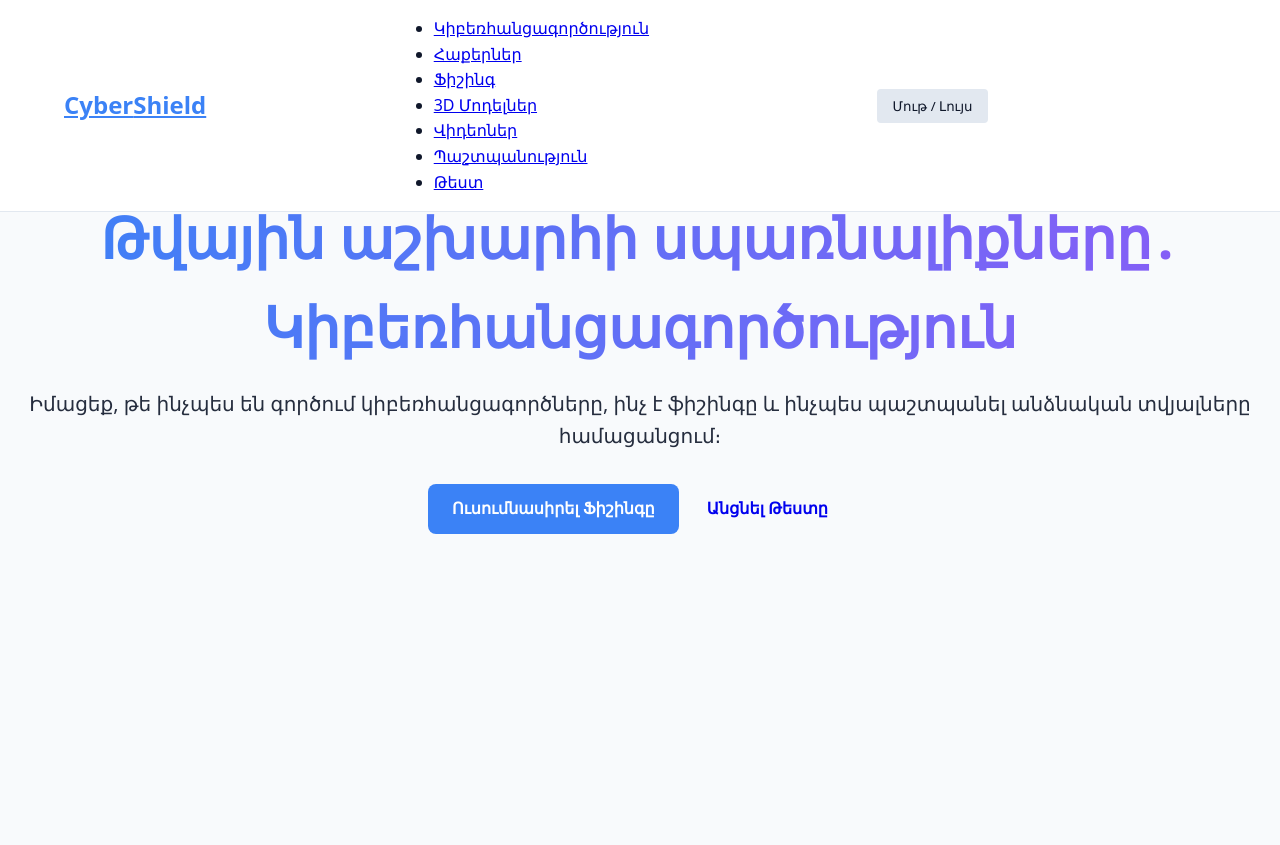
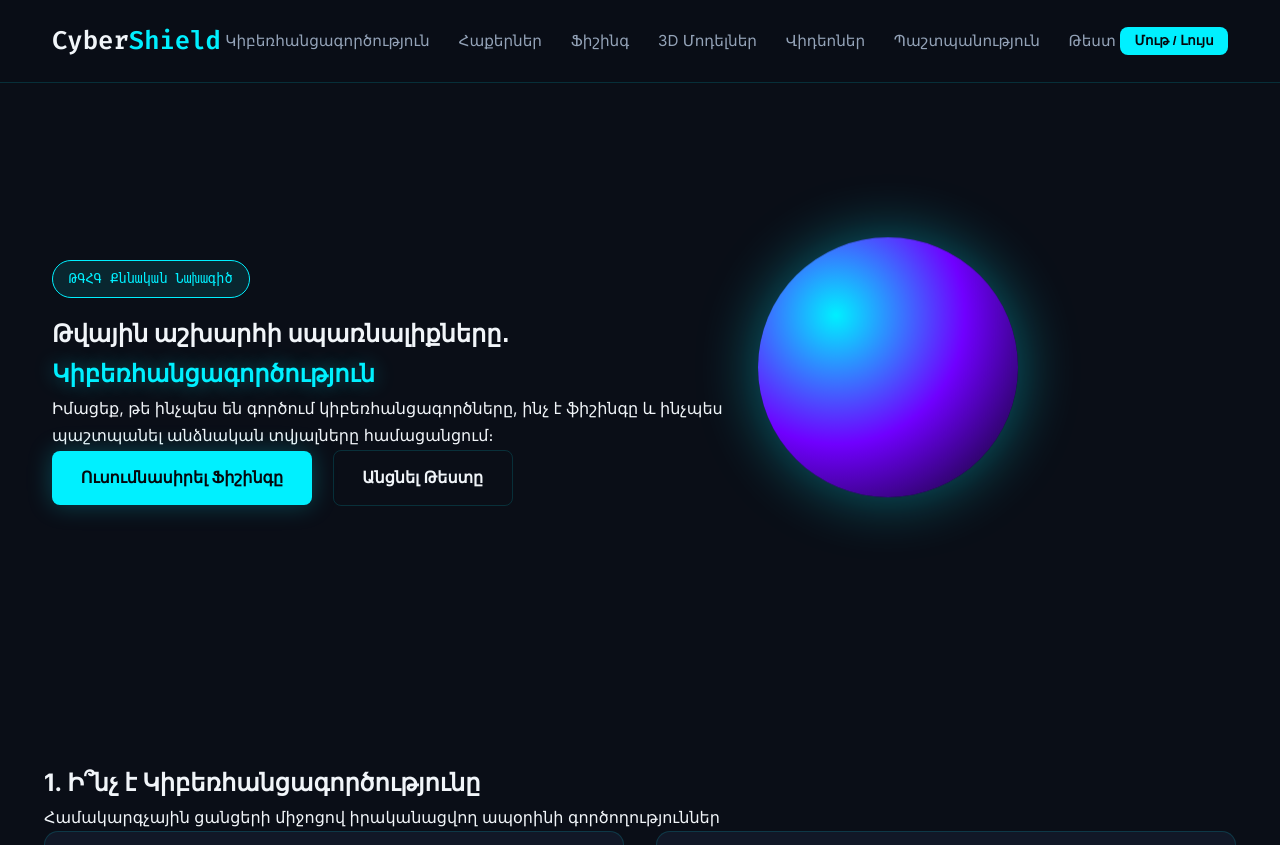
Before and after one commit to 01narek10/Cyberattacks, a Flask app: page / in a window 1280 px wide. Shown: the top 845 px of the page. Run offline with Flask 3, Linux system fonts and the light colour scheme; some libraries are stand-ins or nearby versions.

Commit message:
Update style.css

```diff
--- a/static/style.css
+++ b/static/style.css
@@ -1,264 +1,414 @@
 :root {
-    --primary: #3b82f6;
-    --primary-hover: #2563eb;
-    --bg-color: #f8fafc;
-    --text-color: #0f172a;
-    --card-bg: #ffffff;
-    --nav-bg: #ffffff;
-    --border-color: #e2e8f0;
-    --danger: #ef4444;
-    --success: #22c55e;
-    --warning: #f59e0b;
-    --transition: 0.3s ease;
+  --primary-color: #00f0ff;
+  --primary-hover: #00b8c4;
+  --primary-glow: rgba(0, 240, 255, 0.4);
+  --secondary-color: #7000ff;
+  --accent-green: #00ff66;
+  --accent-red: #ff0055;
+
+  --bg-dark: #0a0e17;
+  --bg-darker: #05070c;
+  --bg-card: #111827;
+  --bg-card-hover: #1f293d;
+  --glass-border: rgba(0, 240, 255, 0.15);
+
+  --text-main: #f1f5f9;
+  --text-muted: #94a3b8;
+  --font-main: 'Inter', sans-serif;
+  --font-code: 'Fira Code', monospace;
+
+  --border-radius-sm: 8px;
+  --border-radius-md: 14px;
+  --transition-fast: 0.2s ease;
+  --transition-normal: 0.35s ease;
+  --shadow-glow: 0 0 25px rgba(0, 240, 255, 0.25);
 }
 
-body.dark-mode {
-    --primary: #60a5fa;
-    --primary-hover: #3b82f6;
-    --bg-color: #0b1121;
-    --text-color: #f8fafc;
-    --card-bg: #1e293b;
-    --nav-bg: #1e293b;
-    --border-color: #334155;
+body.light-mode {
+  --bg-dark: #f8fafc;
+  --bg-darker: #e2e8f0;
+  --bg-card: #ffffff;
+  --bg-card-hover: #f1f5f9;
+  --text-main: #0f172a;
+  --text-muted: #475569;
+  --glass-border: rgba(37, 99, 235, 0.2);
+  --primary-color: #2563eb;
 }
 
-* {
+*, *::before, *::after {
+  box-sizing: border-box;
   margin: 0;
   padding: 0;
-    box-sizing: border-box;
-    font-family: system-ui, -apple-system, sans-serif;
+}
+
+html {
+  scroll-behavior: smooth;
 }
 
 body {
-    background-color: var(--bg-color);
-    color: var(--text-color);
-    line-height: 1.6;
-    transition: background-color var(--transition), color var(--transition);
+  font-family: var(--font-main);
+  background-color: var(--bg-dark);
+  color: var(--text-main);
+  line-height: 1.7;
+  overflow-x: hidden;
+  transition: background-color var(--transition-normal), color var(--transition-normal);
 }
 
-/* Navbar */
+.container {
+  max-width: 1240px;
+  margin: 0 auto;
+  padding: 0 1.5rem;
+}
+
+.section {
+  padding: 5rem 0;
+  border-bottom: 1px solid var(--glass-border);
+}
+
+.grid {
+  display: grid;
+  gap: 2rem;
+}
+
+.grid-2 { grid-template-columns: repeat(2, 1fr); }
+.grid-3 { grid-template-columns: repeat(3, 1fr); }
+
+/* Navigation Header */
+.header {
+  position: sticky;
+  top: 0;
+  z-index: 1000;
+  background: rgba(10, 14, 23, 0.88);
+  backdrop-filter: blur(12px);
+  border-bottom: 1px solid var(--glass-border);
+}
+
 .navbar {
-    position: fixed;
-    top: 0;
-    width: 100%;
-    background-color: var(--nav-bg);
-    padding: 1rem 5%;
   display: flex;
   justify-content: space-between;
   align-items: center;
-    border-bottom: 1px solid var(--border-color);
-    z-index: 1000;
+  padding: 1.2rem 2rem;
+  max-width: 1240px;
+  margin: 0 auto;
 }
 
 .logo {
-    font-size: 1.5rem;
+  font-size: 1.6rem;
   font-weight: 800;
-    color: var(--primary);
+  font-family: var(--font-code);
+  color: var(--text-main);
+  text-decoration: none;
 }
 
-.nav-links {
-    list-style: none;
-    display: flex;
-    gap: 2rem;
+.logo span {
+  color: var(--primary-color);
 }
 
-.nav-links a {
-    text-decoration: none;
-    color: var(--text-color);
-    font-weight: 500;
-    transition: var(--transition);
+.nav-menu {
+  display: flex;
+  gap: 1.8rem;
+  list-style: none;
 }
 
-.nav-links a:hover { color: var(--primary); }
+.nav-link {
+  color: var(--text-muted);
+  font-weight: 500;
+  font-size: 0.95rem;
+  text-decoration: none;
+  transition: color var(--transition-fast);
+}
 
-.container {
-    margin-top: 80px;
-    min-height: calc(100vh - 160px);
-    padding: 2rem 5%;
+.nav-link:hover {
+  color: var(--primary-color);
+  text-shadow: 0 0 10px var(--primary-glow);
+}
+
+.btn-small {
+  padding: 0.4rem 0.9rem;
+  background: var(--primary-color);
+  color: var(--bg-darker);
+  border: none;
+  border-radius: var(--border-radius-sm);
+  cursor: pointer;
+  font-weight: 600;
+}
+
+/* Hero Section */
+.hero {
+  display: grid;
+  grid-template-columns: 1.2fr 0.8fr;
+  align-items: center;
+  min-height: 75vh;
+  padding: 4rem 2rem;
+  max-width: 1240px;
+  margin: 0 auto;
+}
+
+.hero-content h1 span {
+  color: var(--primary-color);
+  text-shadow: 0 0 20px var(--primary-glow);
+}
+
+.badge {
+  display: inline-block;
+  padding: 0.4rem 1rem;
+  background: rgba(0, 240, 255, 0.1);
+  color: var(--primary-color);
+  border: 1px solid var(--primary-color);
+  border-radius: 50px;
+  font-size: 0.85rem;
+  font-family: var(--font-code);
+  margin-bottom: 1rem;
+}
+
+.cyber-glow-sphere {
+  width: 260px;
+  height: 260px;
+  border-radius: 50%;
+  background: radial-gradient(circle at 30% 30%, var(--primary-color), var(--secondary-color), var(--bg-darker));
+  box-shadow: 0 0 60px rgba(0, 240, 255, 0.4);
+  animation: floatCyber 5s ease-in-out infinite alternate;
 }
 
 /* Buttons */
 .btn {
-    padding: 0.75rem 1.5rem;
-    border: none;
-    border-radius: 0.5rem;
+  display: inline-flex;
+  padding: 0.85rem 1.8rem;
+  font-weight: 600;
+  border-radius: var(--border-radius-sm);
   cursor: pointer;
-    font-weight: 600;
-    transition: var(--transition);
   text-decoration: none;
-    display: inline-block;
+  transition: all var(--transition-fast);
 }
 
 .btn-primary {
-    background-color: var(--primary);
-    color: white;
+  background: var(--primary-color);
+  color: var(--bg-darker);
+  box-shadow: var(--shadow-glow);
 }
 
 .btn-primary:hover {
-    background-color: var(--primary-hover);
+  background: var(--primary-hover);
   transform: translateY(-2px);
 }
 
-.btn-small {
-    padding: 0.5rem 1rem;
-    background-color: var(--border-color);
-    color: var(--text-color);
-    border: none;
-    border-radius: 0.25rem;
-    cursor: pointer;
+.btn-outline {
+  border: 1px solid var(--glass-border);
+  color: var(--text-main);
+  margin-left: 1rem;
 }
 
-/* Hero Section */
-.hero {
-    height: calc(100vh - 120px);
-    display: flex;
-    align-items: center;
-    justify-content: center;
+.btn-outline:hover {
+  border-color: var(--primary-color);
+  background: rgba(0, 240, 255, 0.05);
+}
+
+/* Cards & Content */
+.content-block, .card {
+  background: var(--bg-card);
+  padding: 2rem;
+  border-radius: var(--border-radius-md);
+  border: 1px solid var(--glass-border);
+}
+
+.card-tag {
+  display: inline-block;
+  padding: 0.25rem 0.75rem;
+  font-family: var(--font-code);
+  font-size: 0.8rem;
+  border-radius: 4px;
+  margin-bottom: 1rem;
+}
+
+.card-tag.red { background: rgba(255, 0, 85, 0.2); color: var(--accent-red); }
+.card-tag.green { background: rgba(0, 255, 102, 0.2); color: var(--accent-green); }
+.card-tag.gray { background: rgba(148, 163, 184, 0.2); color: var(--text-muted); }
+
+.border-red { border-top: 3px solid var(--accent-red); }
+.border-green { border-top: 3px solid var(--accent-green); }
+.border-gray { border-top: 3px solid var(--text-muted); }
+
+.styled-list {
+  margin-top: 1rem;
+  list-style: none;
+}
+
+.styled-list li {
+  margin-bottom: 0.6rem;
+  color: var(--text-muted);
+}
+
+/* Media Cards & Video */
+.media-card {
+  background: var(--bg-card);
+  padding: 1rem;
+  border-radius: var(--border-radius-md);
+  border: 1px solid var(--glass-border);
+}
+
+.media-card img {
+  width: 100%;
+  height: 250px;
+  object-fit: cover;
+  border-radius: var(--border-radius-sm);
+}
+
+figcaption {
+  margin-top: 0.5rem;
+  font-size: 0.85rem;
+  color: var(--text-muted);
   text-align: center;
 }
 
-.hero h1 {
-    font-size: 3.5rem;
-    margin-bottom: 1rem;
-    background: linear-gradient(to right, var(--primary), #8b5cf6);
-    -webkit-background-clip: text;
-    -webkit-text-fill-color: transparent;
+.video-container {
+  position: relative;
+  padding-bottom: 56.25%;
+  height: 0;
+  overflow: hidden;
+  border-radius: var(--border-radius-sm);
+  margin-top: 1rem;
 }
 
-.hero p {
-    font-size: 1.25rem;
-    margin-bottom: 2rem;
-    opacity: 0.9;
+.video-container iframe {
+  position: absolute;
+  top: 0; left: 0;
+  width: 100%; height: 100%;
+  border: 0;
 }
 
-/* Layouts & Cards */
-.section { padding: 4rem 0; }
-.section-title { text-align: center; font-size: 2.5rem; margin-bottom: 0.5rem; }
-.section-subtitle { text-align: center; margin-bottom: 3rem; opacity: 0.8; }
-
-.grid-cards {
-    display: grid;
-    grid-template-columns: repeat(auto-fit, minmax(300px, 1fr));
-    gap: 2rem;
+/* 3D Model Viewer */
+.model-card {
+  background: var(--bg-card);
+  padding: 1.8rem;
+  border-radius: var(--border-radius-md);
+  border: 1px solid var(--glass-border);
 }
 
-.card {
-    background: var(--card-bg);
-    padding: 2rem;
-    border-radius: 1rem;
-    border: 1px solid var(--border-color);
-    transition: transform var(--transition), box-shadow var(--transition);
+.model-wrapper {
+  height: 320px;
+  background: var(--bg-darker);
+  border-radius: var(--border-radius-sm);
+  margin-top: 1rem;
 }
 
-.card:hover {
-    transform: translateY(-5px);
-    box-shadow: 0 10px 25px rgba(0,0,0,0.1);
+model-viewer {
+  width: 100%;
+  height: 100%;
 }
 
-.hacker-black { border-top: 4px solid var(--danger); }
-.hacker-white { border-top: 4px solid var(--success); }
-.hacker-grey { border-top: 4px solid var(--warning); }
-.phishing-highlight { grid-column: 1 / -1; border-left: 4px solid var(--primary); }
+/* Timeline */
+.timeline {
+  display: flex;
+  flex-direction: column;
+  gap: 1.2rem;
+  max-width: 800px;
+  margin: 0 auto;
+}
 
-.badge {
-    display: inline-block;
-    padding: 0.25rem 0.75rem;
-    border-radius: 999px;
-    font-size: 0.875rem;
-    font-weight: 600;
-    margin-bottom: 1rem;
-    background: var(--border-color);
+.timeline-step {
+  display: flex;
+  gap: 1.5rem;
+  background: var(--bg-card);
+  padding: 1.5rem;
+  border-radius: var(--border-radius-md);
+  border: 1px solid var(--glass-border);
+}
+
+.step-num {
+  background: var(--primary-color);
+  color: var(--bg-darker);
+  width: 40px; height: 40px;
+  border-radius: 50%;
+  display: flex; align-items: center; justify-content: center;
+  font-weight: 800;
+  flex-shrink: 0;
 }
 
 /* Quiz UI */
-.quiz-box {
-    max-width: 600px;
+.quiz-card {
+  background: var(--bg-card);
+  max-width: 650px;
   margin: 0 auto;
-    background: var(--card-bg);
   padding: 2.5rem;
-    border-radius: 1rem;
-    border: 1px solid var(--border-color);
+  border-radius: var(--border-radius-md);
+  border: 1px solid var(--glass-border);
 }
 
-.options-grid {
-    display: flex;
-    flex-direction: column;
+.quiz-options {
+  display: grid;
+  grid-template-columns: 1fr 1fr;
   gap: 1rem;
   margin-top: 1.5rem;
 }
 
-.option-btn {
+.quiz-btn {
   padding: 1rem;
-    text-align: left;
-    background: transparent;
-    border: 2px solid var(--border-color);
-    color: var(--text-color);
-    border-radius: 0.5rem;
+  background: var(--bg-dark);
+  color: var(--text-main);
+  border: 1px solid var(--glass-border);
+  border-radius: var(--border-radius-sm);
   cursor: pointer;
-    transition: var(--transition);
-    font-size: 1rem;
+  transition: all var(--transition-fast);
 }
 
-.option-btn:hover { border-color: var(--primary); }
-.option-btn.correct { background: var(--success); color: white; border-color: var(--success); }
-.option-btn.wrong { background: var(--danger); color: white; border-color: var(--danger); }
-
-.hidden { display: none !important; }
-
-/* Animations */
-.slide-in { animation: slideIn 0.8s ease forwards; }
-.fade-in { animation: fadeIn 1s ease forwards; }
-
-@keyframes slideIn {
-    from { opacity: 0; transform: translateY(30px); }
-    to { opacity: 1; transform: translateY(0); }
-}
-@keyframes fadeIn {
-    from { opacity: 0; }
-    to { opacity: 1; }
+.quiz-btn:hover {
+  border-color: var(--primary-color);
+  background: rgba(0, 240, 255, 0.1);
 }
 
-footer {
+.quiz-feedback {
+  margin-top: 1.5rem;
+  padding: 1rem;
+  border-radius: var(--border-radius-sm);
   text-align: center;
-    padding: 2rem;
-    border-top: 1px solid var(--border-color);
+  display: none;
+}
+
+.quiz-feedback.correct {
+  display: block;
+  background: rgba(0, 255, 102, 0.15);
+  color: var(--accent-green);
+  border: 1px solid var(--accent-green);
+}
+
+.quiz-feedback.incorrect {
+  display: block;
+  background: rgba(255, 0, 85, 0.15);
+  color: var(--accent-red);
+  border: 1px solid var(--accent-red);
+}
+
+.footer {
+  background: var(--bg-darker);
+  padding: 3rem 0;
+  text-align: center;
+  border-top: 1px solid var(--glass-border);
+  margin-top: 4rem;
+}
+
+.hamburger {
+  display: none;
+  cursor: pointer;
+  flex-direction: column;
+  gap: 5px;
+}
+
+.bar {
+  width: 25px;
+  height: 3px;
+  background-color: var(--text-main);
+  border-radius: 2px;
+}
+
+@keyframes floatCyber {
+  0% { transform: translateY(0); }
+  100% { transform: translateY(-20px); }
 }
 
 @media (max-width: 768px) {
-    .nav-links { display: none; }
-    .hero h1 { font-size: 2.5rem; }
+  .hero { grid-template-columns: 1fr; text-align: center; }
+  .grid-2, .grid-3 { grid-template-columns: 1fr; }
+  .quiz-options { grid-template-columns: 1fr; }
+  .hamburger { display: flex; }
+  .nav-menu { display: none; }
 }
-
-.hero-btns {
-    display: flex;
-    gap: 1rem;
-    justify-content: center;
-    margin-top: 1.5rem;
-}
-
-.btn-secondary {
-    background-color: transparent;
-    color: var(--text-color);
-    border: 2px solid var(--primary);
-}
-
-.btn-secondary:hover {
-    background-color: var(--primary);
-    color: white;
-}
-
-.case-card {
-    position: relative;
-    border-left: 4px solid var(--warning);
-}
-
-.case-badge {
-    display: inline-block;
-    padding: 0.2rem 0.6rem;
-    background-color: rgba(245, 158, 11, 0.1);
-    color: var(--warning);
-    border-radius: 4px;
-    font-size: 0.8rem;
-    font-weight: 700;
-    margin-bottom: 0.8rem;
-}
```
Lines whose indentation alone changed are shown as unchanged.
